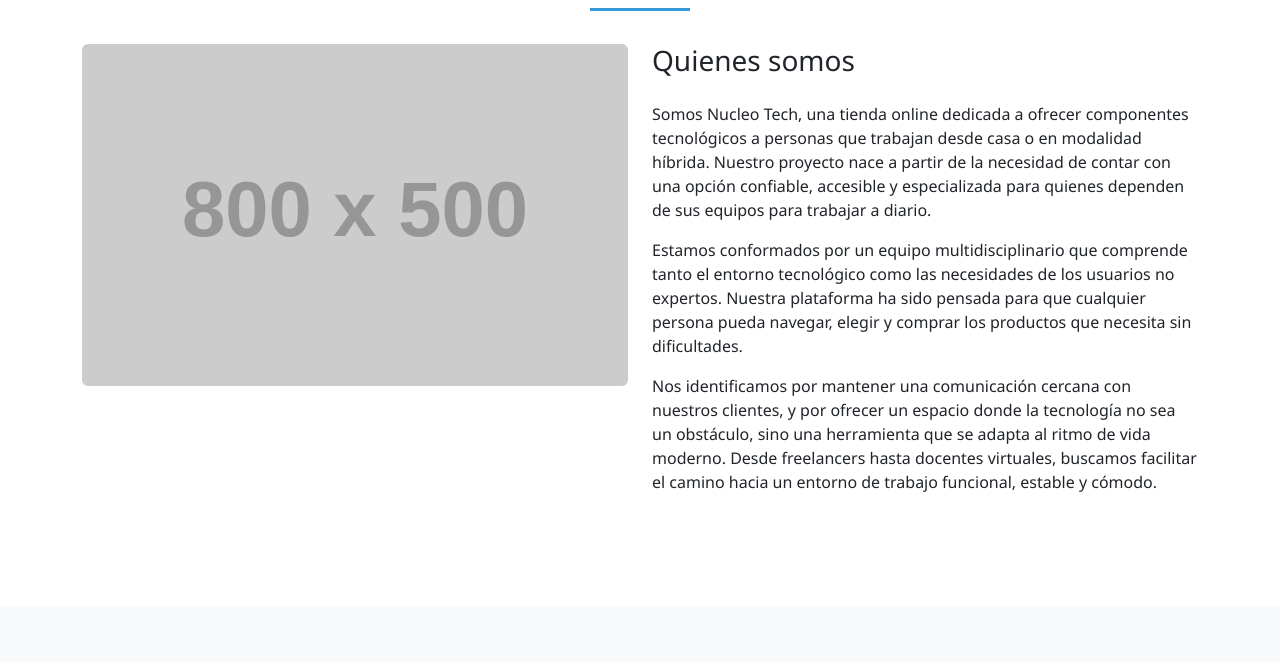
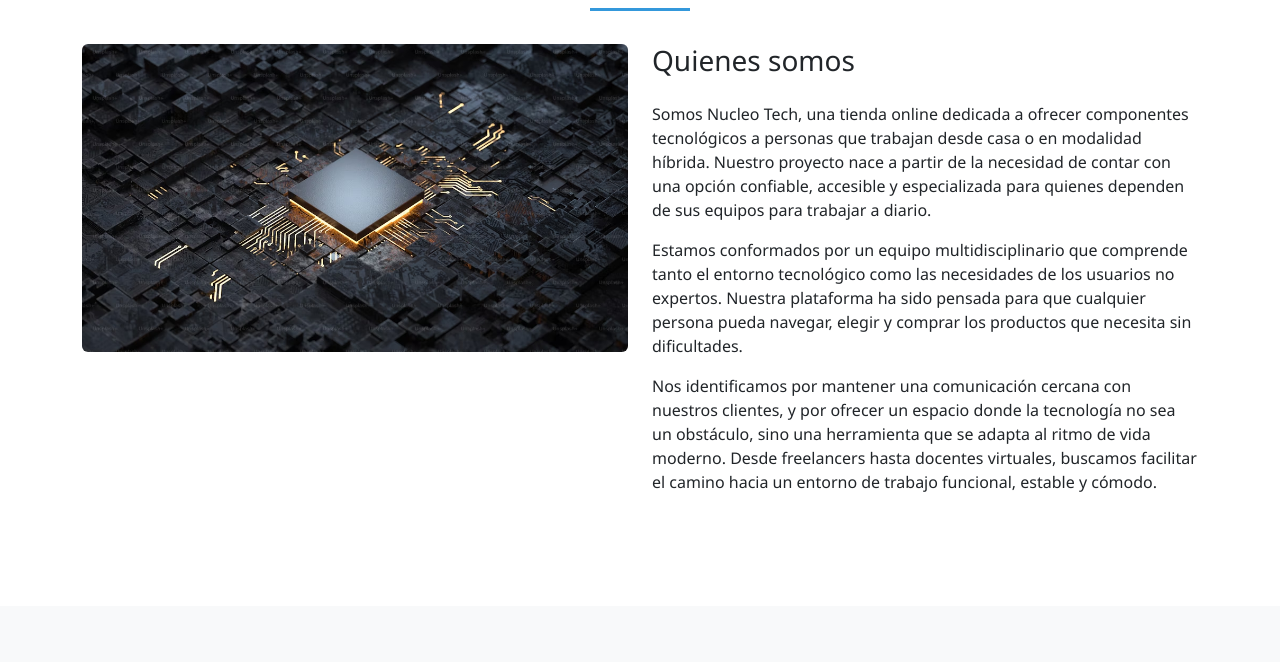
Before and after one commit to More-F/Nucleo-Tech---Fronted, a plain HTML site: page HTML/sobreNosotros.html in a window 1280 px wide. Shown: the part 138-800 px from the top of the page. Drawn offline with nearby package versions, Linux system fonts and the light colour scheme; placeholder pictures from the web are drawn by us.

Commit message:
Finalizado seccion quienes somos

```diff
--- a/HTML/sobreNosotros.html
+++ b/HTML/sobreNosotros.html
@@ -19,7 +19,7 @@
             <h2 class="text-center section-title">Sobre Nosotros</h2>
             <div class="row">
                 <div class="col-lg-6 mb-4">
-                    <img src="https://placehold.co/800x500" class="img-fluid rounded"
+                    <img src="/IMG/quienesomos.png" class="img-fluid rounded"
                         alt="Equipo Sonotors trabajando en laboratorio de acústica con equipos especializados">
                 </div>
                 <div class="col-lg-6">
```
Also changed, not shown: IMG/quienesomos.png (added).
